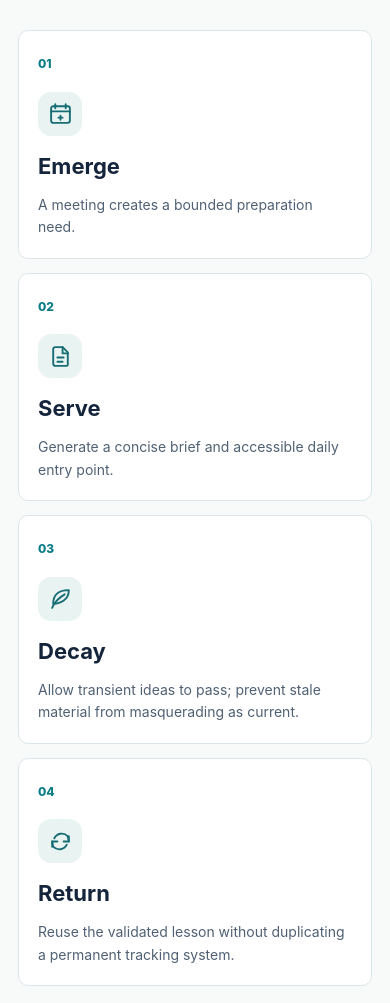
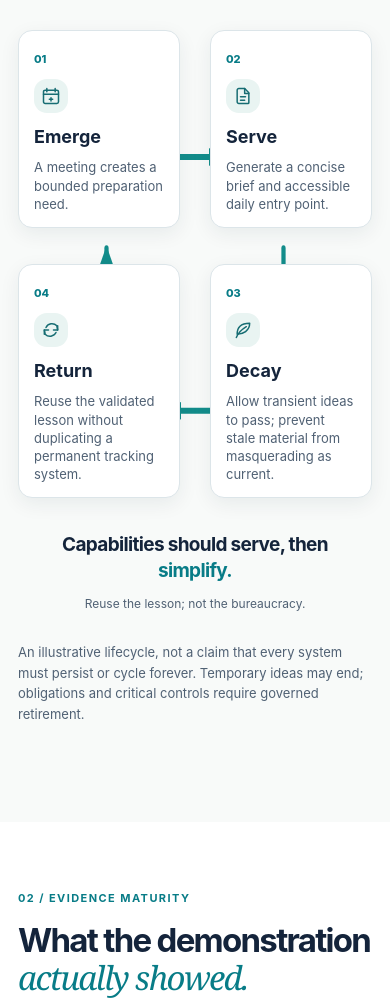
Before and after one commit to marcelivan/portfolio, a plain HTML site: page architecture-fitness.html in a window 390 px wide. Shown: the part 1045-2048 px from the top of the page. Drawn offline with Linux system fonts and the light colour scheme.

Commit message:
Replace lifecycle cards with connected responsive capability loop (#4)

```diff
--- a/architecture-fitness.html
+++ b/architecture-fitness.html
@@ -21,12 +21,28 @@
 <section class="section section-alt" aria-labelledby="problem-title"><div class="wrap">
 <p class="kicker">01 / STRUCTURAL PROBLEM</p><h2 id="problem-title">Automation can create <em>more work.</em></h2>
 <p class="case-intro">Generated documents help only if they remain findable, accurate and recoverable. An automation that silently overwrites edits or repeats stale information can increase dependence on its creator.</p>
-<div class="case-steps" aria-label="Life-cycle design">
-<div class="case-step"><span class="case-step-number">01</span><span class="case-icon-frame"><svg class="case-icon" aria-hidden="true" viewBox="0 0 24 24" fill="none" stroke="currentColor" stroke-width="1.8" stroke-linecap="round" stroke-linejoin="round"><rect x="3" y="5" width="18" height="16" rx="2"/><path d="M7 3v4M17 3v4M3 10h18"/><path d="M12 14v4M10 16h4"/></svg></span><h3>Emerge</h3><p>A meeting creates a bounded preparation need.</p></div>
-<div class="case-step"><span class="case-step-number">02</span><span class="case-icon-frame"><svg class="case-icon" aria-hidden="true" viewBox="0 0 24 24" fill="none" stroke="currentColor" stroke-width="1.8" stroke-linecap="round" stroke-linejoin="round"><path d="M7 3h7l5 5v12a1 1 0 0 1-1 1H7a2 2 0 0 1-2-2V5a2 2 0 0 1 2-2z"/><path d="M14 3v6h5M9 13h6M9 17h5"/></svg></span><h3>Serve</h3><p>Generate a concise brief and accessible daily entry point.</p></div>
-<div class="case-step"><span class="case-step-number">03</span><span class="case-icon-frame"><svg class="case-icon" aria-hidden="true" viewBox="0 0 24 24" fill="none" stroke="currentColor" stroke-width="1.8" stroke-linecap="round" stroke-linejoin="round"><path d="M20 4C9 4 5 9 5 17c7 0 15-4 15-13Z"/><path d="M4 21c2-5 7-10 12-13"/></svg></span><h3>Decay</h3><p>Allow transient ideas to pass; prevent stale material from masquerading as current.</p></div>
-<div class="case-step"><span class="case-step-number">04</span><span class="case-icon-frame"><svg class="case-icon" aria-hidden="true" viewBox="0 0 24 24" fill="none" stroke="currentColor" stroke-width="1.8" stroke-linecap="round" stroke-linejoin="round"><path d="M20 7v5h-5M4 17v-5h5"/><path d="M6 9a8 8 0 0 1 13-2l1 5M4 12l1 5a8 8 0 0 0 13-2"/></svg></span><h3>Return</h3><p>Reuse the validated lesson without duplicating a permanent tracking system.</p></div>
-</div></div></section>
+<div class="capability-diagram" aria-label="Capability lifecycle: Emerge, Serve, Decay, Return, then repeat">
+<svg class="cycle-arrows cycle-arrows-desktop" viewBox="0 0 900 660" preserveAspectRatio="none" aria-hidden="true">
+<defs><marker id="cycle-tip-desktop" markerUnits="userSpaceOnUse" markerWidth="22" markerHeight="22" refX="19" refY="11" orient="auto"><path d="M0 0 L22 11 L0 22 Z" fill="#138d8b"/></marker></defs>
+<g fill="none" stroke="#138d8b" stroke-width="5" stroke-linecap="round" marker-end="url(#cycle-tip-desktop)">
+<path d="M575 106 C680 120 755 180 759 236"/>
+<path d="M759 414 C740 505 657 548 573 552"/>
+<path d="M326 552 C228 548 148 491 143 416"/>
+<path d="M143 234 C167 153 251 119 325 106"/>
+</g></svg><svg class="cycle-arrows cycle-arrows-mobile" viewBox="0 0 1000 1000" preserveAspectRatio="none" aria-hidden="true">
+<defs><marker id="cycle-tip-mobile" markerUnits="userSpaceOnUse" markerWidth="36" markerHeight="36" refX="31" refY="18" orient="auto"><path d="M0 0 L36 18 L0 36 Z" fill="#138d8b"/></marker></defs>
+<g fill="none" stroke="#138d8b" stroke-width="12" stroke-linecap="round" marker-end="url(#cycle-tip-mobile)">
+<path d="M430 250 H570"/><path d="M750 430 V570"/><path d="M570 750 H430"/><path d="M250 570 V430"/>
+</g></svg>
+<ol class="capability-cycle">
+<li><div class="case-step case-step-emerge"><span class="case-step-number">01</span><span class="case-icon-frame"><svg class="case-icon" aria-hidden="true" viewBox="0 0 24 24" fill="none" stroke="currentColor" stroke-width="1.8" stroke-linecap="round" stroke-linejoin="round"><rect x="3" y="5" width="18" height="16" rx="2"/><path d="M7 3v4M17 3v4M3 10h18"/><path d="M12 14v4M10 16h4"/></svg></span><h3>Emerge</h3><p>A meeting creates a bounded preparation need.</p></div></li>
+<li><div class="case-step case-step-serve"><span class="case-step-number">02</span><span class="case-icon-frame"><svg class="case-icon" aria-hidden="true" viewBox="0 0 24 24" fill="none" stroke="currentColor" stroke-width="1.8" stroke-linecap="round" stroke-linejoin="round"><path d="M7 3h7l5 5v12a1 1 0 0 1-1 1H7a2 2 0 0 1-2-2V5a2 2 0 0 1 2-2z"/><path d="M14 3v6h5M9 13h6M9 17h5"/></svg></span><h3>Serve</h3><p>Generate a concise brief and accessible daily entry point.</p></div></li>
+<li><div class="case-step case-step-decay"><span class="case-step-number">03</span><span class="case-icon-frame"><svg class="case-icon" aria-hidden="true" viewBox="0 0 24 24" fill="none" stroke="currentColor" stroke-width="1.8" stroke-linecap="round" stroke-linejoin="round"><path d="M20 4C9 4 5 9 5 17c7 0 15-4 15-13Z"/><path d="M4 21c2-5 7-10 12-13"/></svg></span><h3>Decay</h3><p>Allow transient ideas to pass; prevent stale material from masquerading as current.</p></div></li>
+<li><div class="case-step case-step-return"><span class="case-step-number">04</span><span class="case-icon-frame"><svg class="case-icon" aria-hidden="true" viewBox="0 0 24 24" fill="none" stroke="currentColor" stroke-width="1.8" stroke-linecap="round" stroke-linejoin="round"><path d="M20 7v5h-5M4 17v-5h5"/><path d="M6 9a8 8 0 0 1 13-2l1 5M4 12l1 5a8 8 0 0 0 13-2"/></svg></span><h3>Return</h3><p>Reuse the validated lesson without duplicating a permanent tracking system.</p></div></li>
+</ol>
+<div class="cycle-center"><strong>Capabilities should serve, then <em>simplify.</em></strong><span>Reuse the lesson; not the bureaucracy.</span></div>
+</div>
+<p class="case-caveat">An illustrative lifecycle, not a claim that every system must persist or cycle forever. Temporary ideas may end; obligations and critical controls require governed retirement.</p></div></section>
 <section class="section wrap" id="evidence"><p class="kicker">02 / EVIDENCE MATURITY</p><h2>What the demonstration <em>actually showed.</em></h2>
 <div class="case-evidence-grid">
 <div class="case-proof"><p class="case-status good">LOCALLY TESTED</p><h3>Bounded generation</h3><p>Three selected meeting briefs and a daily index were generated from a deliberately limited calendar fixture. A reading page linked to them.</p></div>
--- a/visual-case.css
+++ b/visual-case.css
@@ -38,3 +38,46 @@
 .case-icon-heading{display:flex;align-items:center;gap:12px;flex-wrap:wrap}
 .case-icon-heading .case-icon-frame{width:40px;height:40px}
 .case-icon-heading .case-icon{width:23px;height:23px}
+
+/* Connected capability lifecycle. Native HTML carries all accessible text; arrows are decoration. */
+.capability-diagram{position:relative;max-width:900px;margin:32px auto 0;min-height:660px}
+.capability-cycle{display:grid;grid-template-columns:repeat(3,minmax(0,1fr));grid-template-rows:repeat(3,210px);gap:15px;list-style:none;padding:0;margin:0;position:relative;z-index:2}
+.capability-cycle>li{display:flex;align-items:center;justify-content:center;min-width:0}
+.capability-cycle>li:nth-child(1){grid-column:2;grid-row:1}
+.capability-cycle>li:nth-child(2){grid-column:3;grid-row:2}
+.capability-cycle>li:nth-child(3){grid-column:2;grid-row:3}
+.capability-cycle>li:nth-child(4){grid-column:1;grid-row:2}
+.capability-cycle .case-step{min-height:178px;width:100%;max-width:254px;box-shadow:0 6px 20px rgba(18,45,61,.07);border-radius:14px;padding:18px 21px}
+.capability-cycle .case-step h3{font-size:22px}
+.capability-cycle .case-step p{font-size:13px;line-height:1.5}
+.capability-cycle .case-step>.case-icon-frame{margin-top:7px;width:40px;height:40px}
+.cycle-arrows{position:absolute;inset:0;width:100%;height:100%;z-index:1;pointer-events:none}
+.cycle-arrows-mobile{display:none}
+.cycle-center{position:absolute;z-index:2;left:33%;top:33%;width:34%;height:34%;display:flex;flex-direction:column;align-items:center;justify-content:center;text-align:center;gap:10px;padding:22px;color:var(--ink)}
+.cycle-center strong{font-size:clamp(17px,2.3vw,25px);line-height:1.35;letter-spacing:-.035em}
+.cycle-center em{font-family:inherit;font-style:normal;font-weight:750}
+.cycle-center span{font-size:12px;color:var(--muted)}
+@media(max-width:700px){
+.capability-diagram{min-height:0;margin:20px auto 0}
+.capability-cycle{grid-template-columns:repeat(2,minmax(0,1fr));grid-template-rows:repeat(2,minmax(180px,auto));gap:36px 30px}
+.capability-cycle>li:nth-child(1){grid-column:1;grid-row:1}
+.capability-cycle>li:nth-child(2){grid-column:2;grid-row:1}
+.capability-cycle>li:nth-child(3){grid-column:2;grid-row:2}
+.capability-cycle>li:nth-child(4){grid-column:1;grid-row:2}
+.capability-cycle .case-step{max-width:none;min-height:190px;padding:14px 15px}
+.capability-cycle .case-step h3{font-size:18px;margin:10px 0 7px}
+.capability-cycle .case-step p{font-size:13px;line-height:1.4}
+.capability-cycle .case-step-number{font-size:11px}
+.capability-cycle .case-step>.case-icon-frame{margin-top:8px;width:34px;height:34px}
+.capability-cycle .case-icon{width:20px;height:20px}
+.cycle-arrows-desktop{display:none}
+.cycle-arrows-mobile{display:block;bottom:auto;height:calc(100% - 85px)}
+.cycle-center{position:static;max-width:350px;margin:24px auto 0;min-height:76px;width:auto;padding:10px}
+.cycle-center strong{font-size:19px}
+}
+@media(max-width:370px){
+.capability-cycle{column-gap:22px;row-gap:28px}
+.capability-cycle .case-step{padding:12px;min-height:205px}
+.capability-cycle .case-step h3{font-size:17px}
+.capability-cycle .case-step p{font-size:12.5px}
+}
```
Also changed, not shown: 1 other file.
